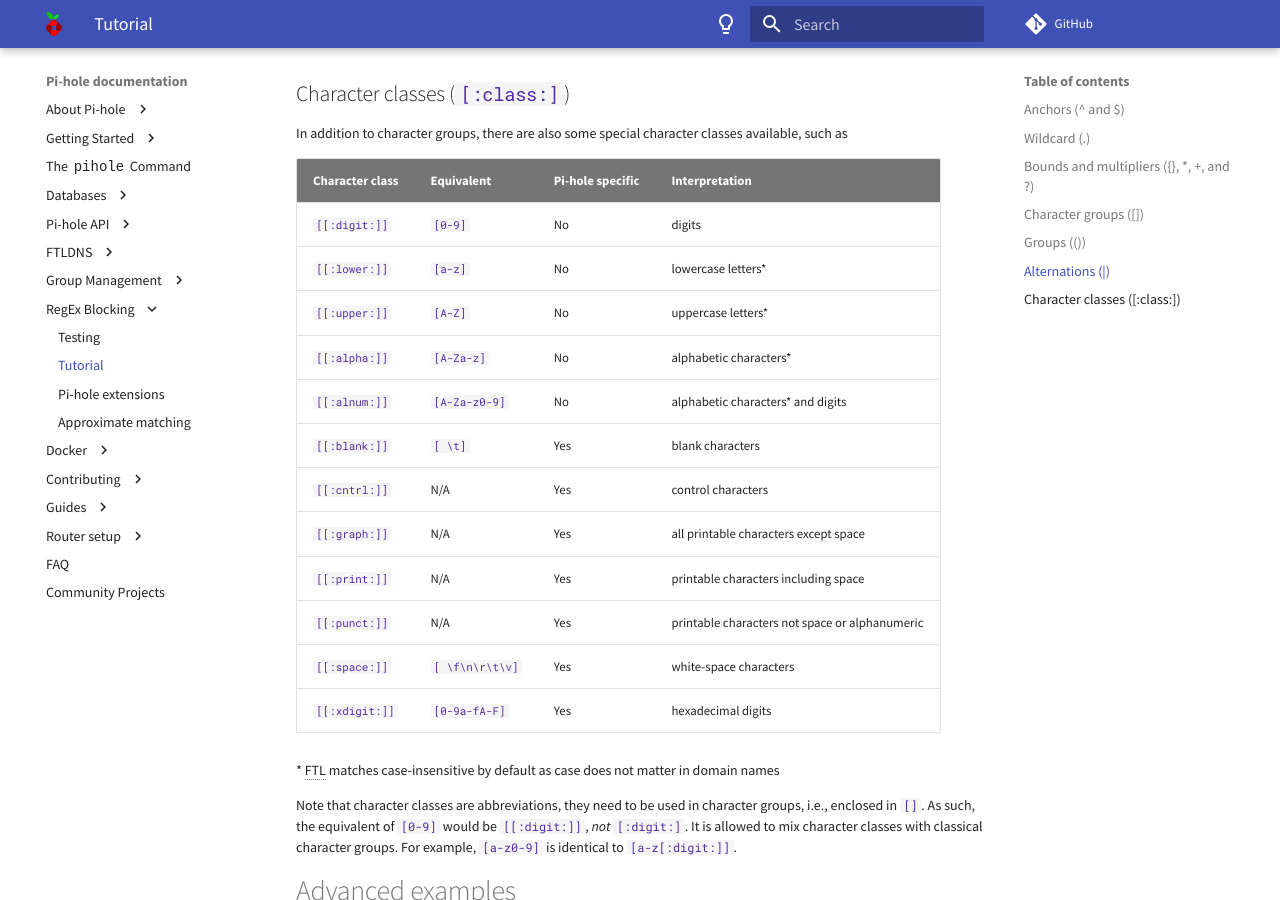
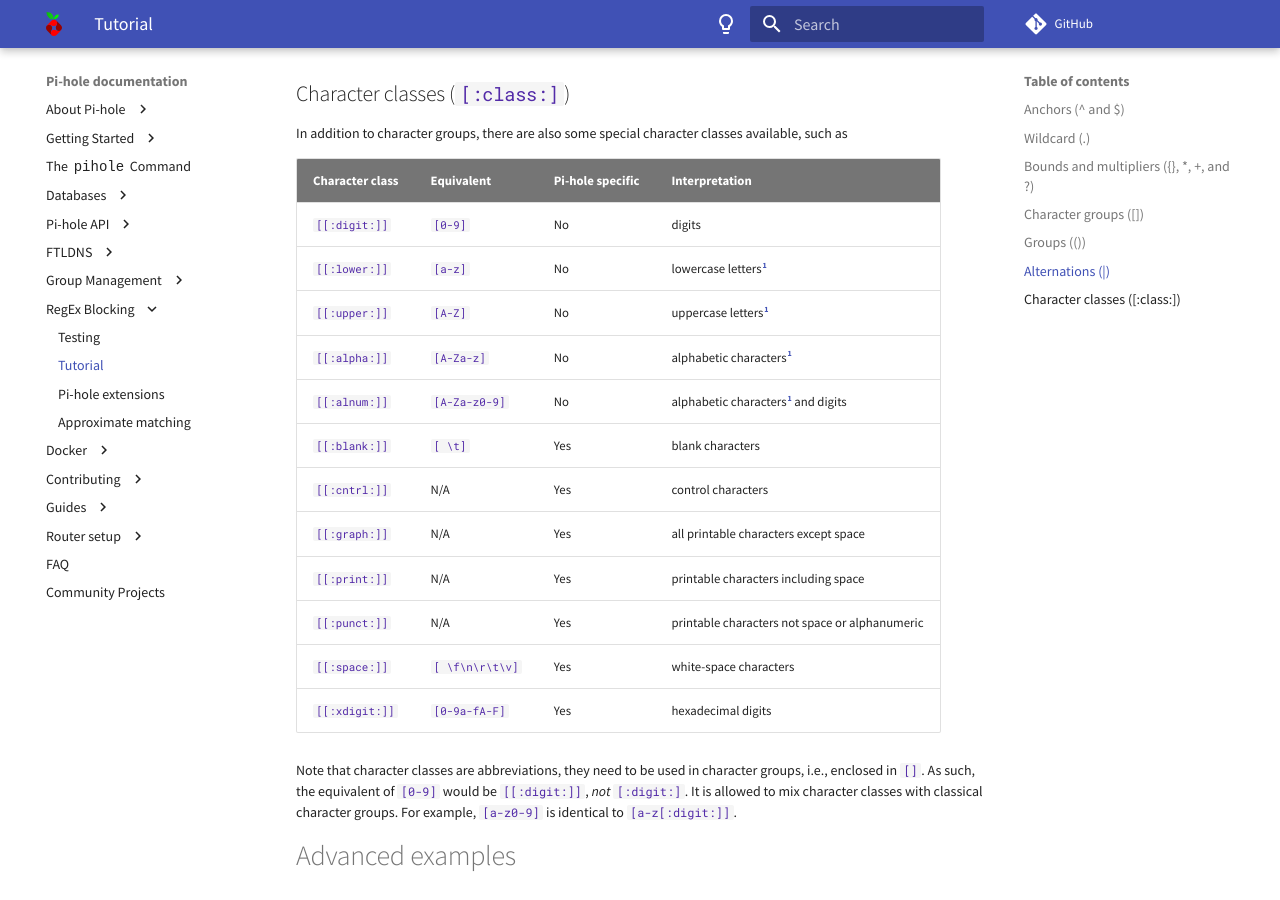
Before and after one commit to pi-hole/docs, an MkDocs documentation site: the page built from docs/regex/tutorial.md, in a window 1280 px wide and 900 px high, scrolled down 3019 px. Built offline with MkDocs 1.6.1 and Material for MkDocs 9.7.7, drawn with Linux system fonts in a browser that asks for light colours; comment, search, counter and statistics services are not loaded; some of the changed text lies outside the part shown.

Commit message:
Add proper footnotes to tutorial.md
Signed-off-by: RD WebDesign <github@rdwebdesign.com.br>

```diff
--- a/docs/regex/tutorial.md
+++ b/docs/regex/tutorial.md
@@ -92,10 +92,10 @@
 Character class | Equivalent | Pi-hole specific | Interpretation
 --------------- | ---------------- | ---------------- | ---------------
 `[[:digit:]]` | `[0-9]` | No | digits
-`[[:lower:]]` | `[a-z]` | No | lowercase letters*
-`[[:upper:]]` | `[A-Z]` | No | uppercase letters*
-`[[:alpha:]]` | `[A-Za-z]` | No | alphabetic characters*
-`[[:alnum:]]` | `[A-Za-z0-9]` | No | alphabetic characters* and digits
+`[[:lower:]]` | `[a-z]` | No | lowercase letters[^*]
+`[[:upper:]]` | `[A-Z]` | No | uppercase letters[^*]
+`[[:alpha:]]` | `[A-Za-z]` | No | alphabetic characters[^*]
+`[[:alnum:]]` | `[A-Za-z0-9]` | No | alphabetic characters[^*] and digits
 `[[:blank:]]` | `[ \t]` | Yes | blank characters
 `[[:cntrl:]]` | N/A | Yes | control characters
 `[[:graph:]]` | N/A | Yes | all printable characters except space
@@ -104,7 +104,7 @@
 `[[:space:]]` | `[ \f\n\r\t\v]` | Yes | white-space characters
 `[[:xdigit:]]` | `[0-9a-fA-F]` | Yes | hexadecimal digits
 
-\* FTL matches case-insensitive by default as case does not matter in domain names
+[^*]: FTL matches case-insensitive by default as case does not matter in domain names
 
 Note that character classes are abbreviations, they need to be used in character groups, i.e., enclosed in `[]`. As such, the equivalent of `[0-9]` would be `[[:digit:]]`, *not* `[:digit:]`. It is allowed to mix character classes with classical character groups. For example, `[a-z0-9]` is identical to `[a-z[:digit:]]`.
 
```
